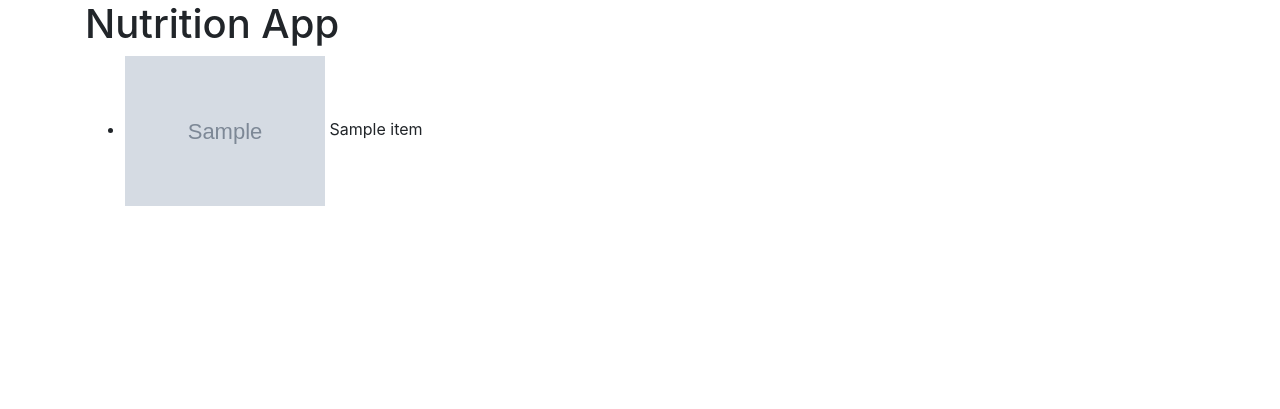
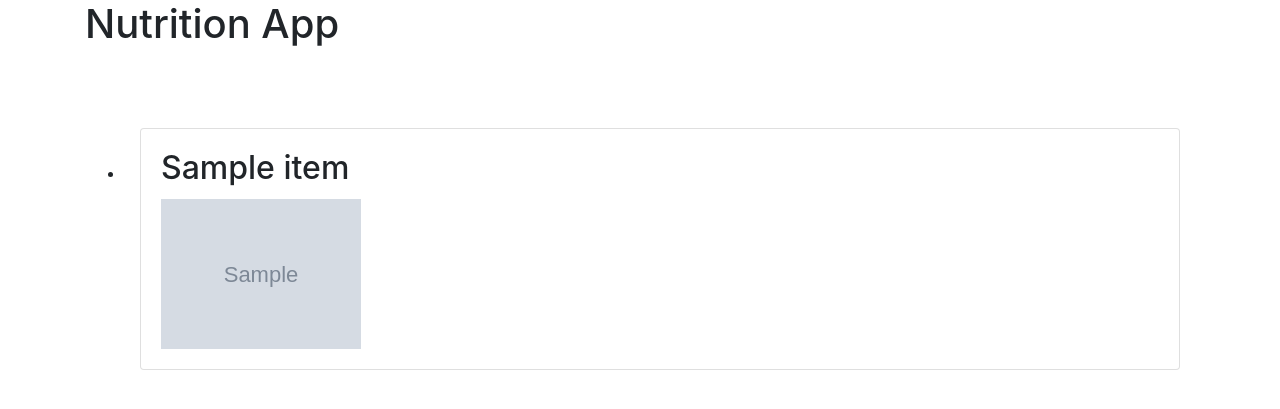
Before and after one commit to jscampbell43/Team796_final_project_app, a Flask app: template templates/result.html in a window 1280 px wide. Shown: the top 409 px of the page. Run offline with Flask 2, Linux system fonts and the light colour scheme; the template is opened without the code that fills it: most values are stand-ins (such as "Sample title", 1, 10 or a date in 2020); grey boxes marked "Sample" are stand-in pictures; some libraries are stand-ins or nearby versions.

Commit message:
Updated comments, removed uneeded code, deleted data.html form.html, updated result.html to have cardviews

```diff
--- a/app.py
+++ b/app.py
@@ -1,4 +1,24 @@
-# comment test
+# Course: CST205
+# Title: Nutrition App
+# Abstract: This app is for people to search for food products using a general
+# keyword search or a search that includes criteria like "category" "nutrition_grade" etc.
+# A list of search results is displayed with the product name and image.
+#
+# Authors: James Campbell, Dale Sanchez, Aret Tinoco
+# Date: 12/16/21
+# Who worked on which functions/classes/files
+# James Campbell:
+# Initial App setup app.py, result.html, API setup: endpoint, try request, except.
+# Got API response displayed as list of picture/image combos.
+# Implemented general keyword search, modified class SearchTerms, def store_term, and results route
+# Dale Sanchez:
+#
+# Aret Tinoco:
+#
+#
+# Sources cited: API used: Open Food Facts - https://world.openfoodfacts.org/
+# For Open Food Facts API documentation: https://world.openfoodfacts.org/data
+
 
 from flask import Flask, render_template, flash, redirect
 from flask_bootstrap import Bootstrap
@@ -20,39 +40,28 @@ payload = {
   'start_date': '2017-03-09',
   'end_date': '2017-03-11'
 }
-endpoint = 'https://us.openfoodfacts.org/cgi/search.pl?action=process&tagtype_0=categories&tag_contains_0=contains&tag_0=meat&fields=product_name,image_url&json=1'
-try:
-  r = requests.get(endpoint, params=payload)
-  data = r.json()
-  pprint(data[0:10])
-except:
-  print('please try again')
 
-
-# Ignore this just a place holder for whatever we are passing
-my_info = {
-  'days': ['sun', 'mon', 'tues'],
-  'flavors': ['sweet', 'sour'],
-  'colors': ['blue', 'green', 'brown']
-}
-
+# Class connected to Flaskform
 class Search_Terms(FlaskForm):
   searchBarKeyword = StringField('General Search', validators=[DataRequired()])
   searchBar = StringField('Category')#, validators=[DataRequired()])
   searchBar2 = StringField('Nutrition Grade')#, validators=[DataRequired()])
 
-
+# List for storing dictionary of returned search terms
 searchTerms = []
 
+# Function to take form input terms and add them to dictionary and add to searchTerms list
 def store_term(newKeyword, newTerm, newTerm2):
   searchTerms.append(dict(keyword = newKeyword, term = newTerm, term2 = newTerm2))
 
 @app.route('/', methods = ('GET', 'POST'))
 def home():
-  # clear dictionary here:
+  # Form submission logic
   form = Search_Terms()
   if form.validate_on_submit():
+    # clear dictionary here
     searchTerms.clear()
+    # store new terms recieved from the form to dictionary and add to searchTerms list
     store_term(form.searchBarKeyword.data, form.searchBar.data, form.searchBar2.data)
     return redirect('/results')
   return render_template('index.html', form = form)
@@ -67,7 +76,7 @@ def result():
   print(tempKeyword)
   print(temp)
   print(temp2)
-  # Beggining of URL
+  # Beginning of URL for call to Open Food Facts API
   endpoint = 'https://us.openfoodfacts.org/cgi/search.pl?search_terms='
   # Add general search keyword
   endpoint = endpoint + str(tempKeyword)
@@ -90,24 +99,5 @@ def result():
     data = r.json()
     pprint(data[0:10])
   except:
-    print('please try again, in result.route')
+    print('please try again, in route /results')
   return render_template('result.html', my_data = data)
-
-
-
-
-
-
-# Failed attempt at search implementation
-# @app.route('/form')
-# def form():
-#     return render_template('form.html')
-
-# @app.route('/data/', methods = ['POST', 'GET'])
-# def data():
-#     if request.method == 'GET':
-#         return f"The URL /data is accessed directly. Try going to '/form' to submit form"
-#     if request.method == 'POST':
-#         #form_data = request.form
-#         search = request.form.Search
-#         return render_template('data.html',form_data = search)
--- a/templates/form.html
+++ /dev/null
@@ -1,5 +0,0 @@
- <!-- Scrapped Template -->
-<!-- <form action="/data" method = "POST">
-    <p>Search <input type = "text" name = "Search" /></p>
-    <p><input type = "submit" value = "Submit" /></p>
-</form> -->
--- a/templates/result.html
+++ b/templates/result.html
@@ -1,15 +1,30 @@
+<!--
+Course: CST205
+Title: Nutrition App
+Abstract: This app is for people to search for food products using a general
+keyword search or a search that includes criteria like "category" "nutrition_grade" etc.
+A list of search results is displayed with the product name and image.
+Authors: James Campbell, Dale Sanchez, Aret Tinoco
+Date: 12/16/21
+-->
+
 {{ bootstrap.load_css() }}
 {{ bootstrap.load_js() }}
 
 <div class="container">
     <h1>Nutrition App</h1>
-
+    <br><br>
     <ul>
         {% for item in my_data.products %}
-        <!-- <li> {{ item.generic_name }} </li>  -->
         <li>
-            <img src="{{item.image_url}}" alt="{{item.product_name}}" width = "200">
-            {{ item.product_name }}
+            <div class="container mb-4">
+                <div class="card mt-4">
+                    <div class="card-body">
+                        <h2 class="card-title"> {{ item.product_name }}  </h2>
+                        <img src="{{item.image_url}}" alt="{{item.product_name}}" width = "200">
+                    </div>
+                </div>
+            </div>
             <br><br>
         </li>
         {% endfor %}
```
Also changed, not shown: templates/data.html (deleted, +0 -10 lines), templates/index.html (+12 -3 lines).
